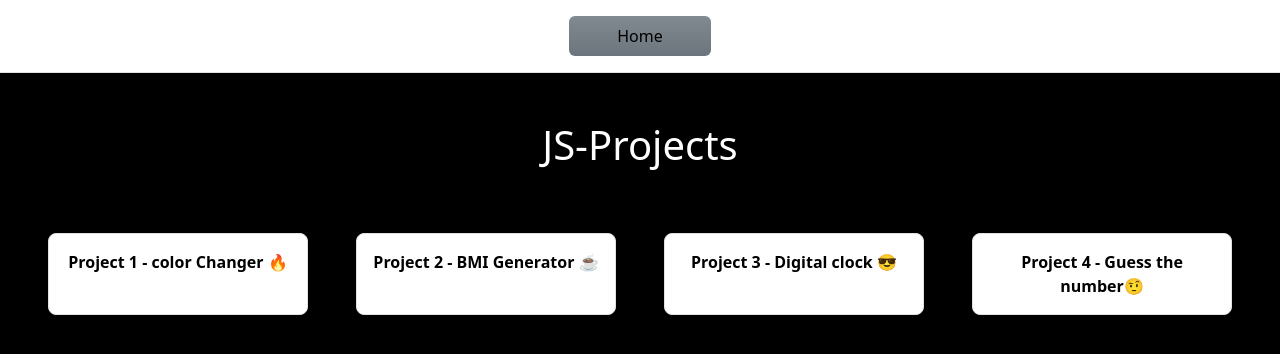
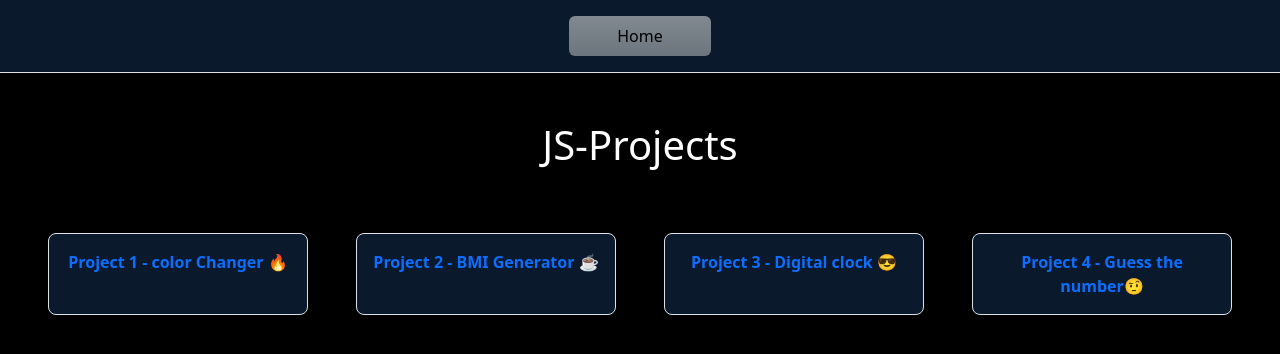
Before and after one commit to imtiazahmad-07/JS-Mini-Projects, a plain HTML site: page index.html in a window 1280 px wide. Drawn offline with nearby package versions, Linux system fonts and the light colour scheme.

Commit message:
update main file

```diff
--- a/index.html
+++ b/index.html
@@ -9,16 +9,16 @@
     <script type="module" src="script.js"></script>
 </head>
 <body class="bg-black text-white ">
-    <nav class="d-flex justify-content-center p-3 border-bottom bg-white">
+    <nav class="d-flex justify-content-center p-3 border-bottom" style="background-color: #0B192C;">
         <a href="#" class="text-decoration-none px-5 py-2 bg-secondary bg-gradient text-black rounded ">Home</a>
     </nav>
 
     <h1 class="text-center my-5">JS-Projects</h1>
     <div class="row gap-5 mx-5">
-        <a class="bg-white fw-bold p-3 rounded-3 text-decoration-none mt-3 border text-black text-center w-25 col-lg" href="./1-colorChanger/index.html">Project 1 - color Changer 🔥</a>
-        <a class="bg-white fw-bold p-3 rounded-3 text-decoration-none mt-3 border text-black text-center w-25 col-lg" href="./2-BMICalculator/index.html">Project 2 - BMI Generator ☕️</a>
-        <a class="bg-white fw-bold p-3 rounded-3 text-decoration-none mt-3 border text-black text-center w-25 col-lg" href="./3-DigitalClock/index.html">Project 3 - Digital clock 😎</a>
-        <a class="bg-white fw-bold p-3 rounded-3 text-decoration-none mt-3 border text-black text-center w-25 col-lg" href="./4-GuessTheNumber/index.html">Project 4 - Guess the number🤨</a>
+        <a class="fw-bold p-3 rounded-3 text-decoration-none mt-3 border text-center w-25 col-lg" href="./1-colorChanger/index.html" style="background-color: #0B192C;">Project 1 - color Changer 🔥</a>
+        <a class="fw-bold p-3 rounded-3 text-decoration-none mt-3 border text-center w-25 col-lg" href="./2-BMICalculator/index.html" style="background-color: #0B192C;">Project 2 - BMI Generator ☕️</a>
+        <a class="fw-bold p-3 rounded-3 text-decoration-none mt-3 border text-center w-25 col-lg" href="./3-DigitalClock/index.html" style="background-color: #0B192C;">Project 3 - Digital clock 😎</a>
+        <a class="fw-bold p-3 rounded-3 text-decoration-none mt-3 border text-center w-25 col-lg" href="./4-GuessTheNumber/index.html" style="background-color: #0B192C;">Project 4 - Guess the number🤨</a>
       </div>
 </body>
 </html>
```
